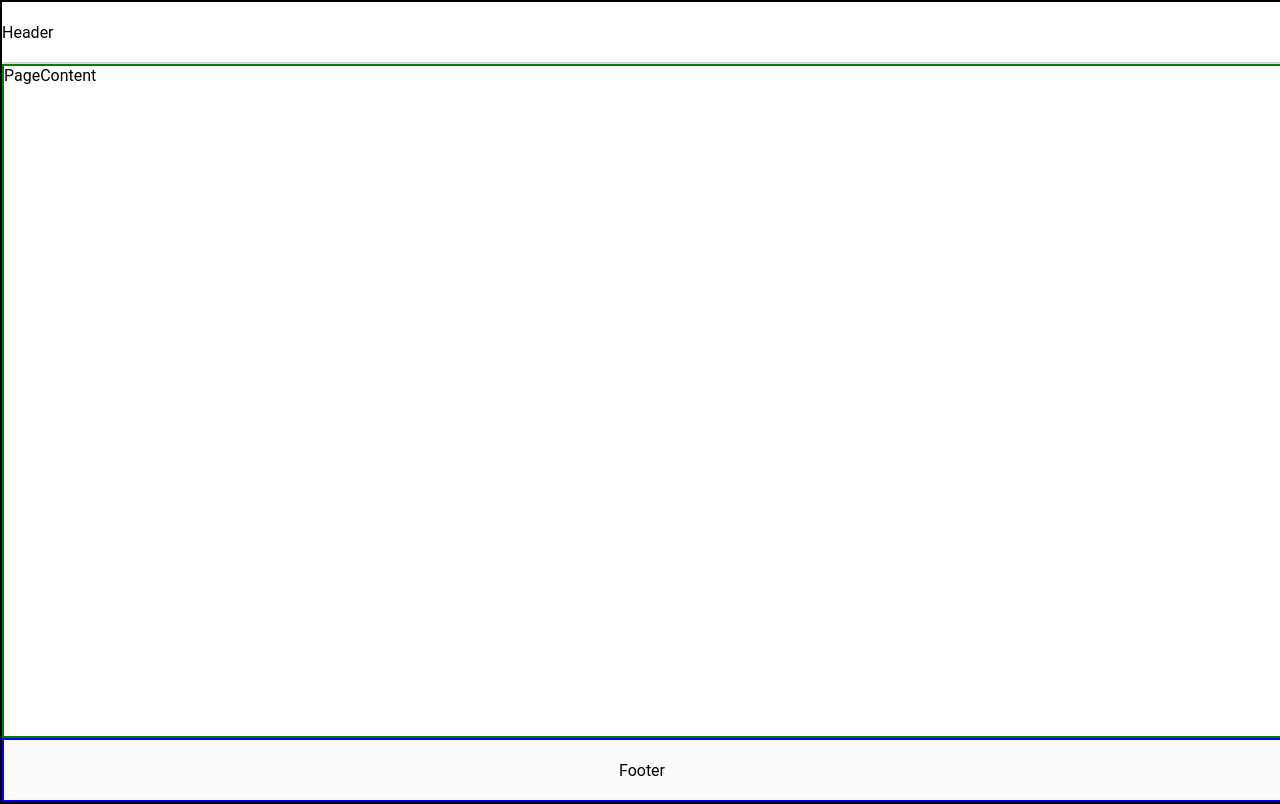
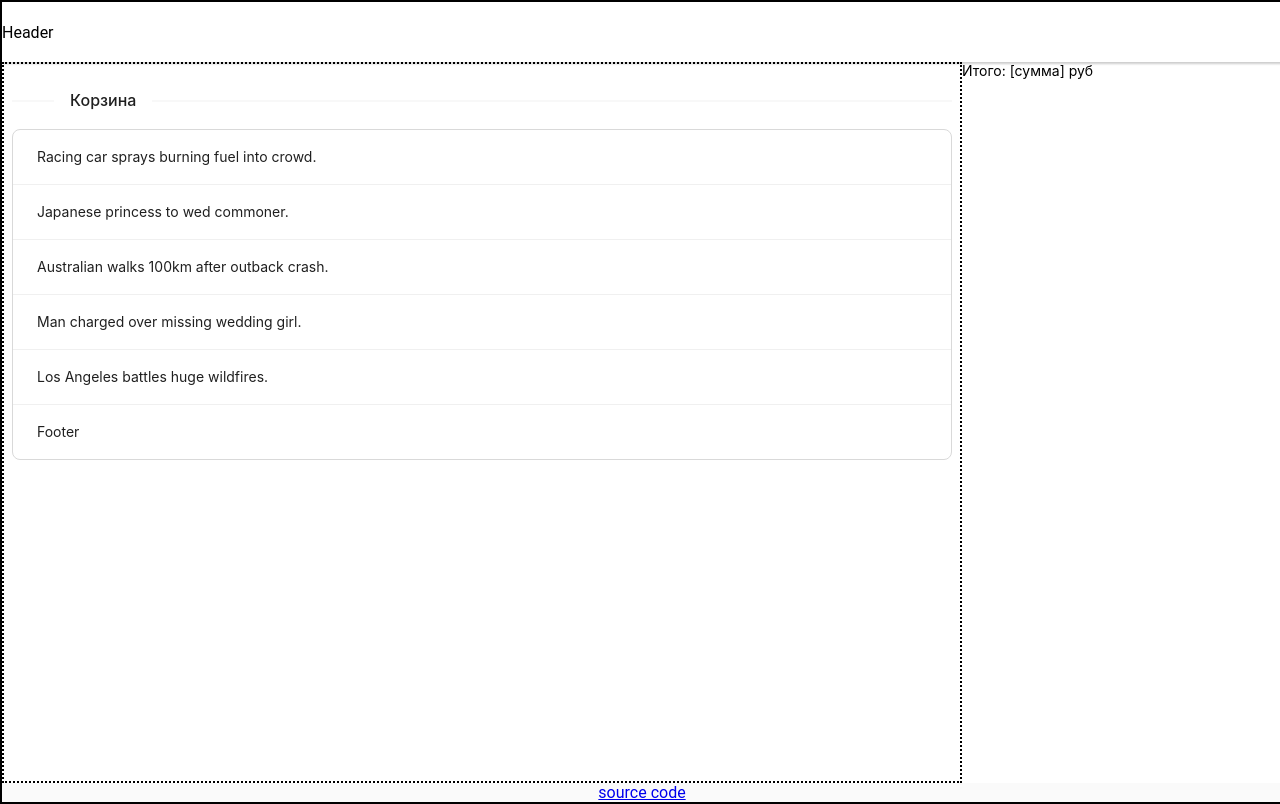
Before and after one commit to elen-oz/test-task, a React (Vite) app: page / in a window 1280 px wide. Built offline with nearby package versions, Linux system fonts and the light colour scheme.

Commit message:
feat: change layout

```diff
--- /dev/null
+++ b/src/API/index.tsx
@@ -0,0 +1,27 @@
+export const getAllProducts = () => {
+  return fetch('https://dummyjson.com/products').then((res) => res.json());
+};
+export const getProductsByCategory = (category) => {
+  return fetch(`https://dummyjson.com/products/category/${category}`).then(
+    (res) => res.json()
+  );
+};
+export const getCart = () => {
+  return fetch('https://dummyjson.com/carts/1').then((res) => res.json());
+};
+
+export const addToCart = (id) => {
+  return fetch('https://dummyjson.com/carts/add', {
+    method: 'POST',
+    headers: { 'Content-Type': 'application/json' },
+    body: JSON.stringify({
+      userId: 1,
+      products: [
+        {
+          id: id,
+          quantity: 1,
+        },
+      ],
+    }),
+  }).then((res) => res.json());
+};
--- a/src/app.css
+++ b/src/app.css
@@ -12,9 +12,7 @@
   margin-right: 16px;
   cursor: pointer;
 }
-.productsContainer {
-  padding: 8px;
-}
+
 .appMenu {
   border: none;
 }
--- /dev/null
+++ b/src/components/Cart/index.module.css
@@ -0,0 +1,3 @@
+.container {
+  padding: 8px;
+}
--- /dev/null
+++ b/src/components/Cart/index.tsx
@@ -0,0 +1,78 @@
+import {
+  Button,
+  Card,
+  Image,
+  List,
+  message,
+  Rate,
+  Spin,
+  Typography,
+  Select,
+  Badge,
+  Checkbox,
+  Form,
+  Input,
+  InputNumber,
+  Menu,
+  Divider,
+  Table,
+} from 'antd';
+import { useEffect, useState } from 'react';
+import { addToCart } from '../../API';
+
+import styles from './index.module.css';
+
+const data = [
+  'Racing car sprays burning fuel into crowd.',
+  'Japanese princess to wed commoner.',
+  'Australian walks 100km after outback crash.',
+  'Man charged over missing wedding girl.',
+  'Los Angeles battles huge wildfires.',
+];
+
+const Cart = () => {
+  const [items, setItems] = useState([]);
+
+  return (
+    <div className={styles.container}>
+      {/* <Table
+        pagination={false}
+        columns={[
+          {
+            title: 'Title',
+            dataIndex: 'title',
+          },
+          {
+            title: 'Price',
+            dataIndex: 'price',
+          },
+          {
+            title: 'Quantity',
+            dataIndex: 'quantity',
+          },
+          {
+            title: 'Total',
+            dataIndex: 'total',
+          },
+        ]}
+        summary={(data) => {
+          const total = data.reduce((pre, current) => {
+            return pre + current.total;
+          }, 0);
+          return <span>Total: ${total}</span>;
+        }}
+      />
+      <Button type='primary'>Checkout Your Cart</Button> */}
+
+      <Divider orientation='left'>Корзина</Divider>
+      <List
+        size='large'
+        footer={<div>Footer</div>}
+        bordered
+        dataSource={data}
+        renderItem={(item) => <List.Item>{item}</List.Item>}
+      />
+    </div>
+  );
+};
+export default Cart;
--- a/src/components/Footer/index.module.css
+++ b/src/components/Footer/index.module.css
@@ -1,9 +1,7 @@
 .footer {
-  height: 60px;
+  height: 1.5ren;
   background-color: #fafafa;
   display: flex;
   justify-content: space-evenly;
   align-items: center;
-
-  border: 2px solid blue;
 }
--- a/src/components/Footer/index.tsx
+++ b/src/components/Footer/index.tsx
@@ -1,6 +1,12 @@
 import styles from './index.module.css';
 
 const Footer = () => {
-  return <div className={styles.footer}>Footer</div>;
+  return (
+    <div className={styles.footer}>
+      <a href='https://github.com/elen-oz/vk-task' target='_blanc'>
+        source code
+      </a>
+    </div>
+  );
 };
 export default Footer;
--- a/src/components/PageContent/index.module.css
+++ b/src/components/PageContent/index.module.css
@@ -1,8 +1,6 @@
 .content {
-  display: flex;
+  /* display: flex; */
   flex: 1;
   overflow-y: auto;
-  margin-top: 2px;
-
-  border: 2px solid green;
+  /* margin-top: 2px; */
 }
--- a/src/components/PageContent/index.tsx
+++ b/src/components/PageContent/index.tsx
@@ -1,6 +1,16 @@
+import { Col, Row } from 'antd';
+
+import Cart from '../Cart';
 import styles from './index.module.css';
 
 const PageContent = () => {
-  return <div className={styles.content}>PageContent</div>;
+  return (
+    <Row className={styles.content}>
+      <Col span={18} style={{ border: '2px dotted black' }}>
+        <Cart />
+      </Col>
+      <Col span={6}>Итого: [сумма] руб</Col>
+    </Row>
+  );
 };
 export default PageContent;
```
